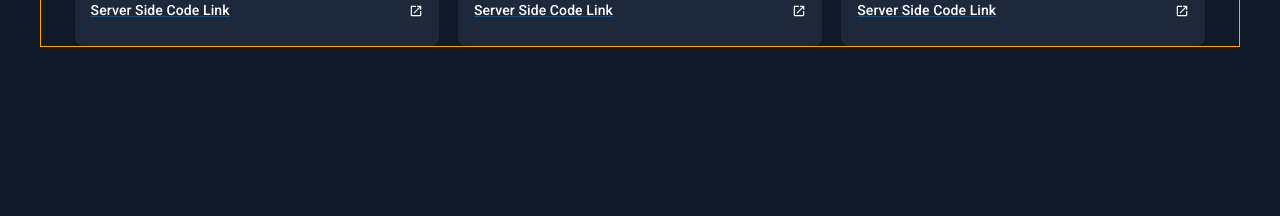
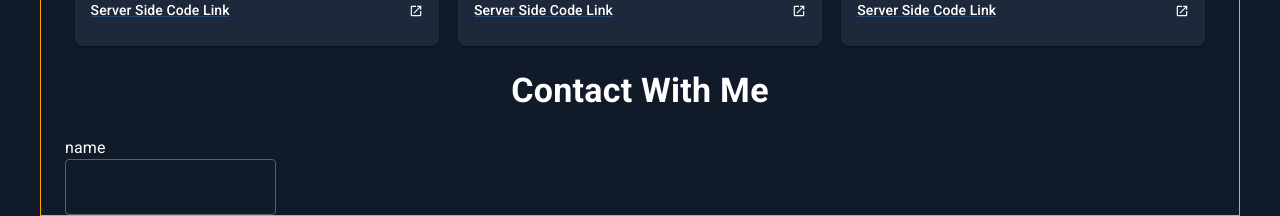
Before and after one commit to rijvimahmudd/portfolio, a React (Vite) app: page / in a window 1280 px wide. Shown: the part 2602-2818 px from the top of the page. Before the commit the page ends 2649 px from the top, so only its background shows below. Built offline with nearby package versions, Linux system fonts and the light colour scheme.

Commit message:
work on contact form

```diff
--- a/src/App.jsx
+++ b/src/App.jsx
@@ -6,6 +6,7 @@ import About from './components/about';
 import useDocumentTitle from './hooks/useDocumentTitle';
 import Skill from './components/skills';
 import Project from './components/projects';
+import Contact from './components/contact';
 
 function App() {
 	//TODO - have to work on make title dynamic from profession
@@ -35,6 +36,7 @@ function App() {
 					<About></About>
 					<Skill></Skill>
 					<Project></Project>
+					<Contact></Contact>
 				</Box>
 			</Container>
 		</>
--- /dev/null
+++ b/src/components/contact/index.jsx
@@ -0,0 +1,50 @@
+import {
+	Box,
+	FormControl,
+	FormLabel,
+	TextField,
+	Typography,
+} from '@mui/material';
+import { styled } from '@mui/material/styles';
+
+const CssTextField = styled(TextField)({
+	'& label.Mui-focused': {
+		color: 'green',
+	},
+	'& .MuiInput-underline:after': {
+		borderBottomColor: 'green',
+	},
+	'& .MuiOutlinedInput-root': {
+		'& fieldset': {
+			borderColor: '#c7c9c8',
+			opacity: '0.4',
+		},
+		'&:hover fieldset': {
+			borderColor: 'white',
+			opacity: '1',
+		},
+		'&.Mui-focused fieldset': {
+			borderColor: 'white',
+		},
+	},
+});
+
+const Contact = () => {
+	return (
+		<Box>
+			<Typography variant="h4" fontWeight={'bold'} textAlign={'center'} m={3}>
+				Contact With Me
+			</Typography>
+			<Box width={'100%'}>
+				<FormControl>
+					<FormLabel htmlFor="name" sx={{ color: 'white' }}>
+						name
+					</FormLabel>
+					<CssTextField id="name" fullWidth></CssTextField>
+				</FormControl>
+			</Box>
+		</Box>
+	);
+};
+
+export default Contact;
--- a/src/components/projects/index.jsx
+++ b/src/components/projects/index.jsx
@@ -83,6 +83,7 @@ const Project = () => {
 											alignItems: 'center',
 											justifyContent: 'space-between',
 											color: 'white',
+											cursor: 'pointer',
 										}}
 									>
 										Live Link <LaunchIcon fontSize="10px"></LaunchIcon>
@@ -94,6 +95,7 @@ const Project = () => {
 											alignItems: 'center',
 											justifyContent: 'space-between',
 											color: 'white',
+											cursor: 'pointer',
 										}}
 									>
 										Client Side Code Link{' '}
@@ -106,6 +108,7 @@ const Project = () => {
 											alignItems: 'center',
 											justifyContent: 'space-between',
 											color: 'white',
+											cursor: 'pointer',
 										}}
 									>
 										Server Side Code Link
```
